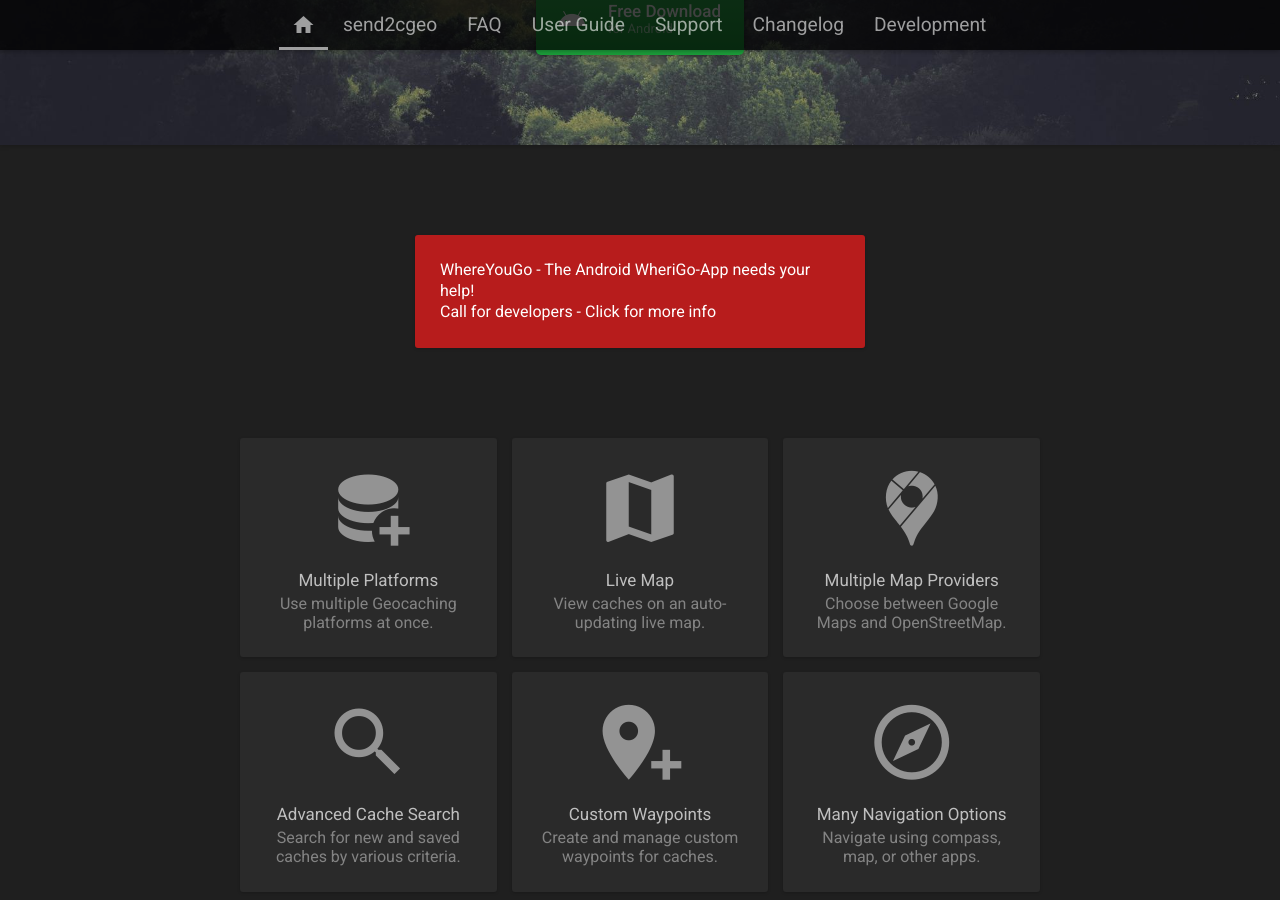
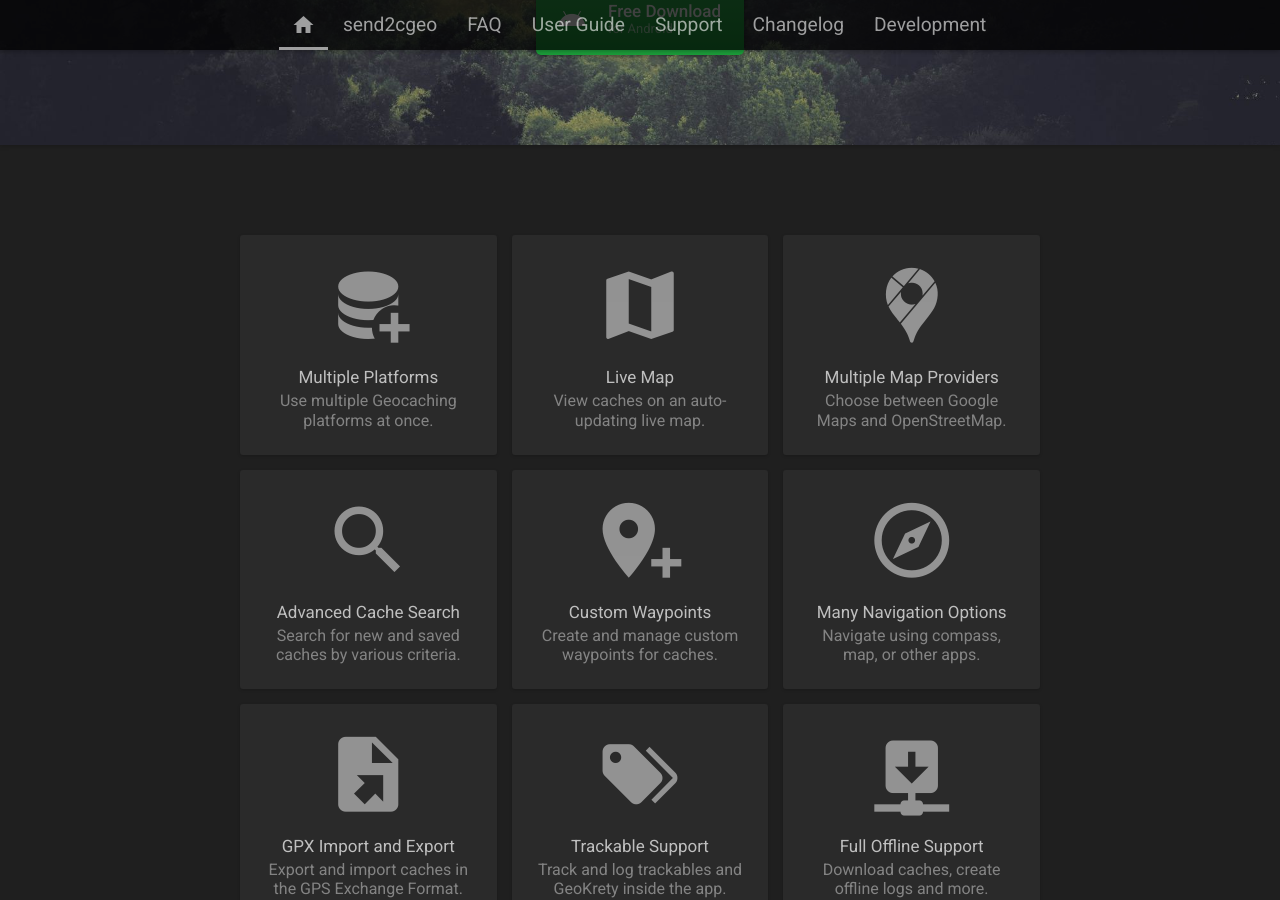
Before and after one commit to cgeo/cgeo.github.io, a Jekyll site: the page built from index.html, in a window 1280 px wide and 900 px high, scrolled down 461 px. Built offline with Jekyll 4.4.1, drawn with Linux system fonts in a browser that asks for light colours; nearby versions of some CDN libraries; a script that is not in the unit is left out.

Commit message:
Fix #340 - Remove WhereYouGo call for developers

```diff
--- a/_includes/warning.md
+++ b/_includes/warning.md
@@ -1,3 +1 @@
-WhereYouGo - The Android WheriGo-App needs your help!
-
-[Call for developers - Click for more info](https://www.whereyougo.org/development)
+WARNING_DISABLED
```
